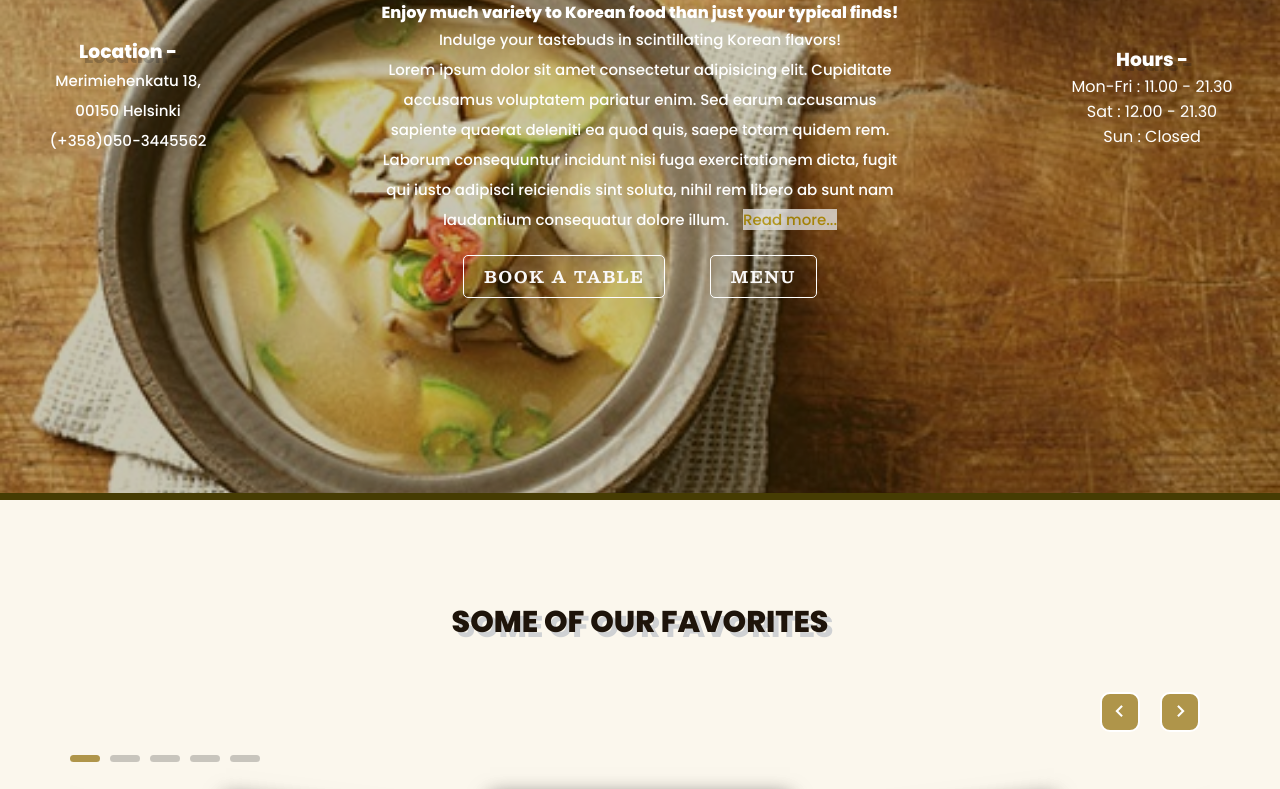
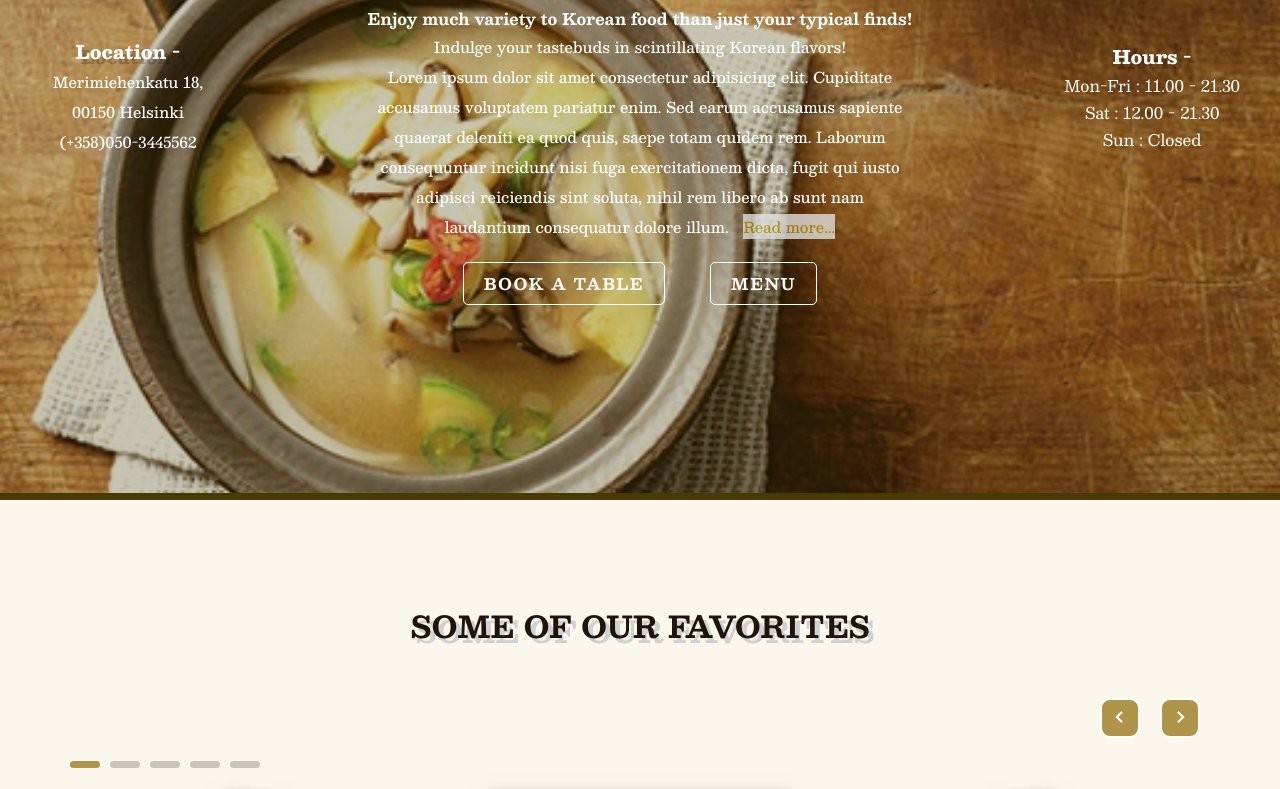
Before and after one commit to qgp9/ecommerce-restaurant, a plain HTML site: page index.html in a window 1280 px wide. Shown: the part 307-1096 px from the top of the page. Drawn offline with nearby package versions, Linux system fonts and the light colour scheme; a web font is replaced by a local one.

Commit message:
Update style

```diff
--- a/css/menustyles.css
+++ b/css/menustyles.css
@@ -61,6 +61,12 @@ img,
 video {
   width: 100%;
   height: 100%;
+}
+
+h2,
+h3,
+h4 {
+  font-weight: 600;
 }
 /* =========== Custom Classes ============ */
 .d-flex {
@@ -294,6 +300,7 @@ MENU Page
   margin: 3rem 0;
   padding: 0.5rem;
   font-size: 3rem;
+  text-shadow: var(--shadow-500);
   border-bottom: 1px solid white;
 }
 
--- a/css/styles.css
+++ b/css/styles.css
@@ -36,7 +36,7 @@ html {
 }
 
 body {
-  font-family: "Poppins", serif;
+  font-family: "Besley", serif;
   font-size: 1.6rem;
   font-weight: 400;
   background-color: var(--grey2);
```
